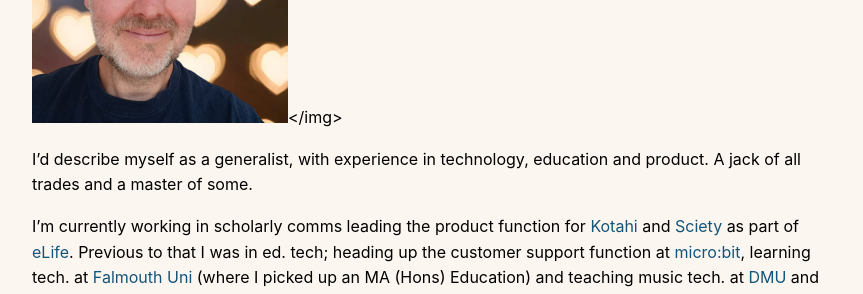
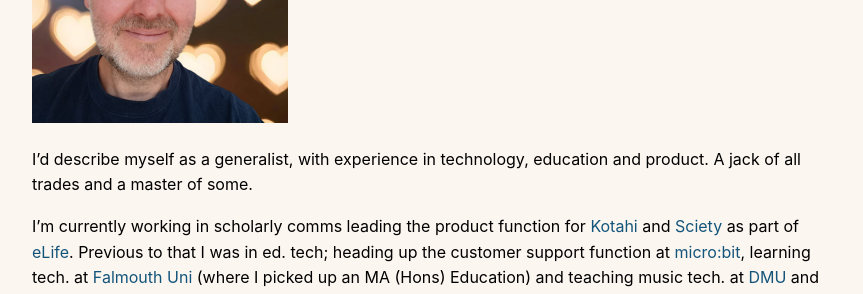
Before and after one commit to themarkness/themarkness.github.io, a Jekyll site: the page built from about.md, in a window 1280 px wide. Shown: the part 321-615 px from the top of the page, without its empty margins (208-1071 px from the left). Built offline with Jekyll 4.4.1, drawn with Linux system fonts in a browser that asks for light colours; our own code applies the rules of GitHub Pages for plain Markdown files.

Commit message:
remove img closed tag

```diff
--- a/about.md
+++ b/about.md
@@ -3,7 +3,7 @@ title: About me
 metaDescription: Mark Alexander Williams - Generalist with experience in technology, education and product management
 date: 2022-09-02
 ---
-<img class= "round" src="../assets/img/669a2f330e431a3b2a024ea2966916e8.png"></img>
+<img class= "round" src="../assets/img/669a2f330e431a3b2a024ea2966916e8.png">
 
 I'd describe myself as a generalist, with experience in technology, education and product. A jack of all trades and a master of some.
 
```
